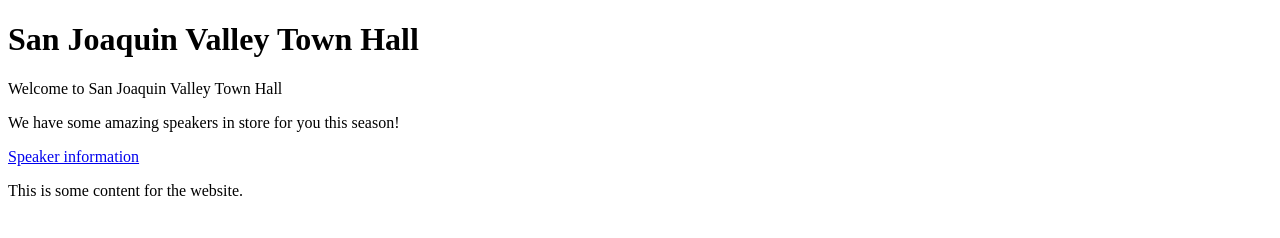
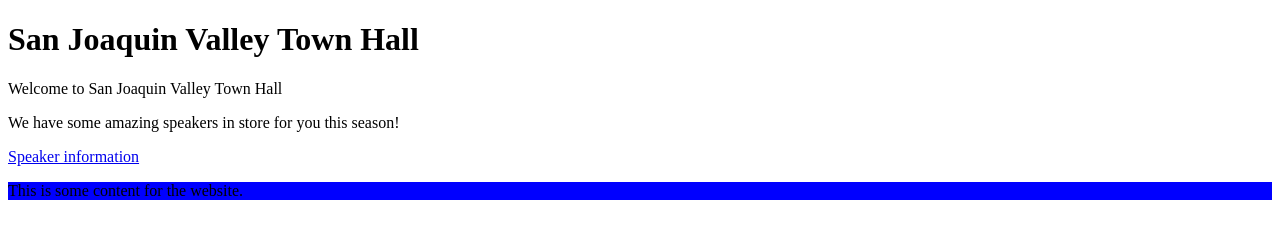
Before and after one commit to EileenVT/COMP001A.LectureActivity2, a plain HTML site: page index.html in a window 1280 px wide. Drawn offline with Linux system fonts and the light colour scheme.

Commit message:
stylesheet

```diff
--- a/index.html
+++ b/index.html
@@ -2,6 +2,7 @@
 <!DOCTYPE html>
 <html lang="en">
 <head>
+    <link rel="stylesheet" href="main.css">
     <meta charset="utf-8">
     <title>San Joaquin Valley Town Hall</title>
 </head>
--- a/main.css
+++ b/main.css
@@ -1,3 +1,4 @@
+/* Primary stylesheet for the San Joaquin Valley Town Hall website Author: Eileen Velez Tyler */
 /* this is a single-line comment */
 /*
 this
```
